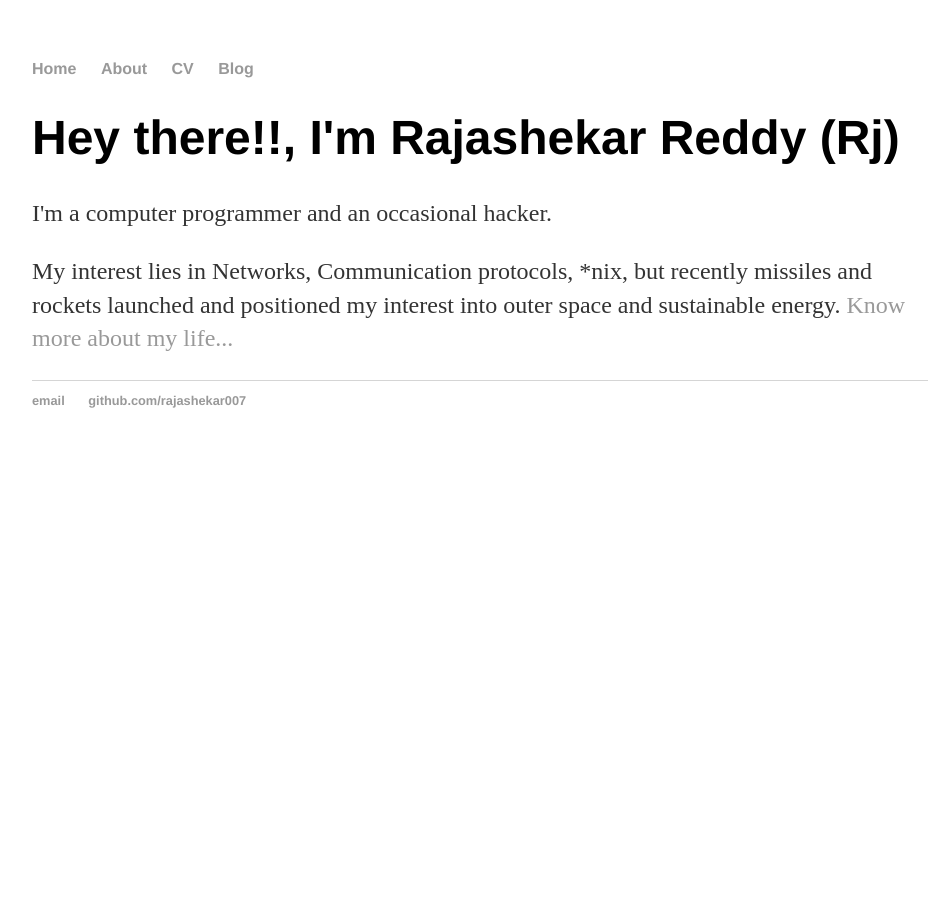
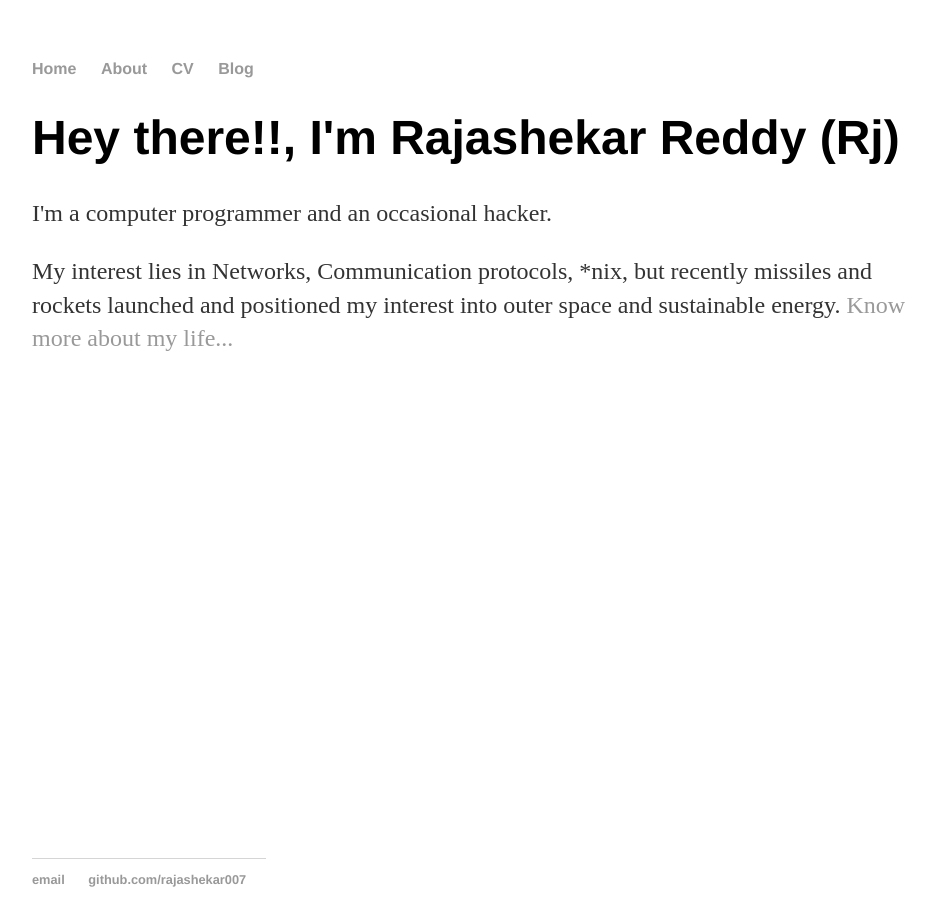
Before and after one commit to rajashekar007/rajashekar007.github.io, a Jekyll site: the page built from index.html, in a window 1280 px wide. Shown: the whole page, without its empty margins (160-1095 px from the left). Built offline with Jekyll 4.4.1, drawn with Linux system fonts in a browser that asks for light colours.

Commit message:
Update main.css
change footer to bottom

```diff
--- a/css/main.css
+++ b/css/main.css
@@ -31,6 +31,8 @@ p {
 footer {
     border-top: 1px solid #d5d5d5;
     font-size: .8em;
+    position: fixed;
+    bottom: 0;
 }
 
 ul.posts {
```
